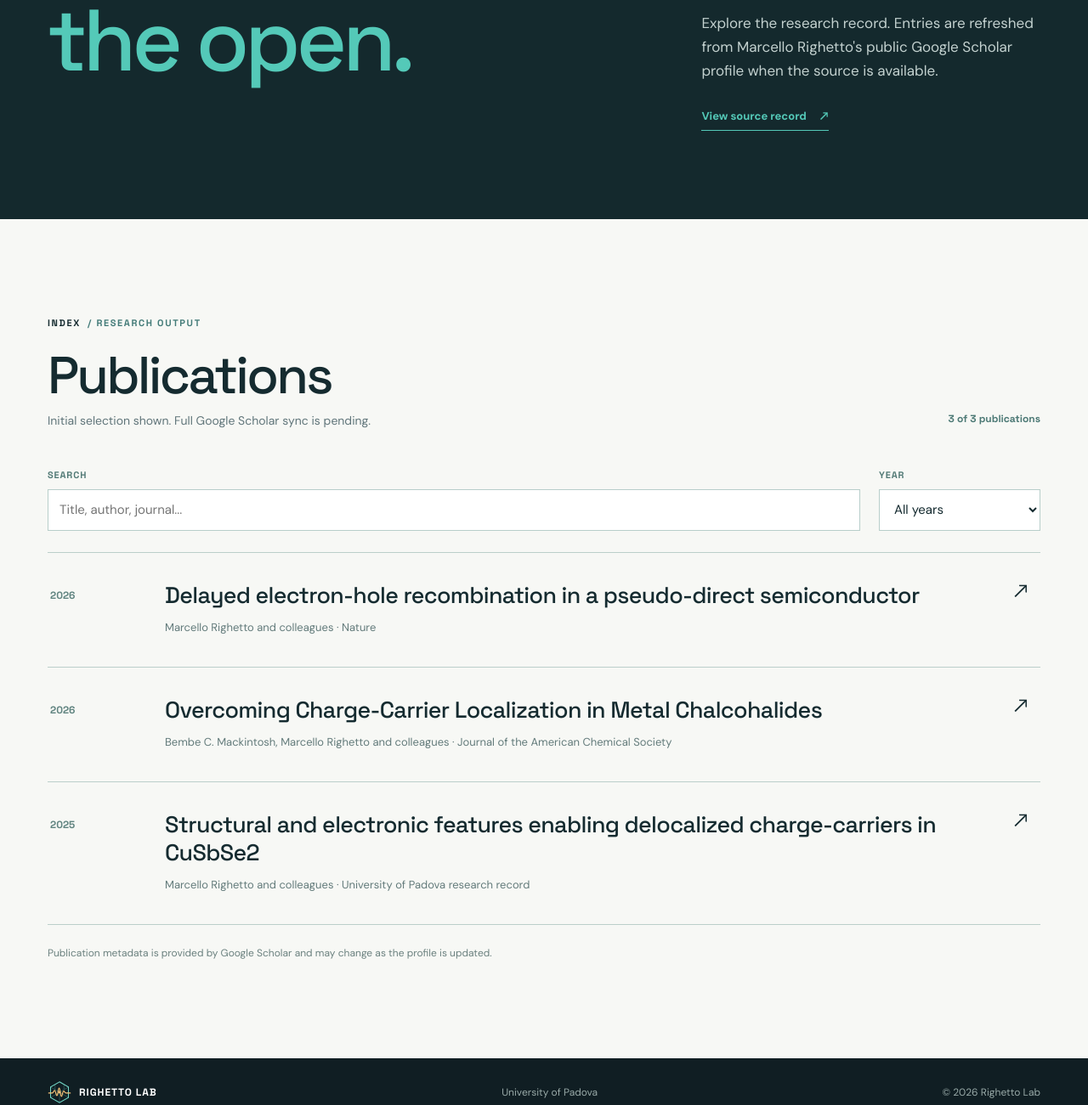
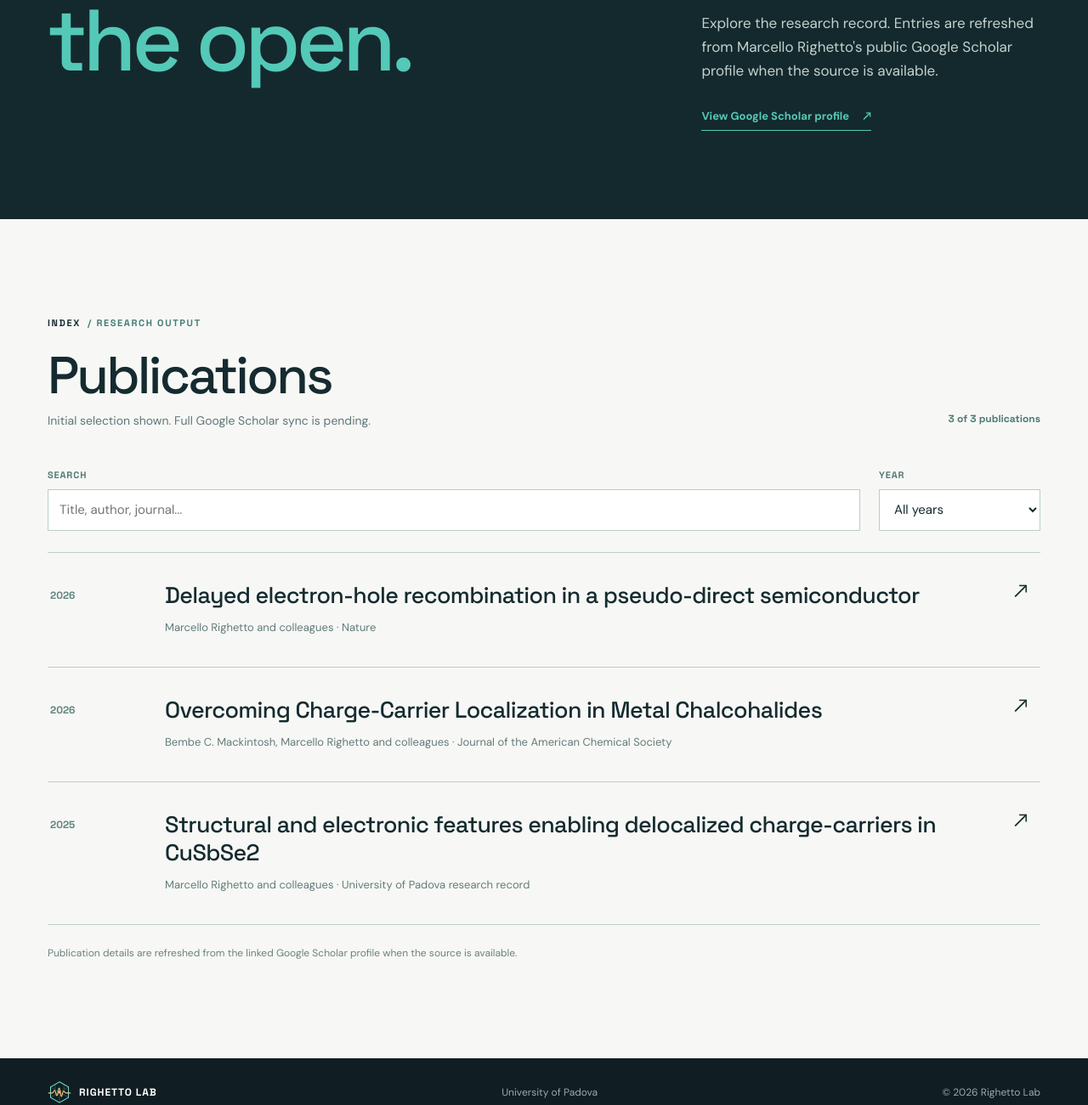
Before and after one commit to Semicond-Collective/Lab, a plain HTML site: page publications.html in a window 1280 px wide. Shown: the part 340-1641 px from the top of the page at 85% size. Drawn offline with Linux system fonts and the light colour scheme.

Commit message:
Link publications archive to Scholar profile

```diff
--- a/publications.html
+++ b/publications.html
@@ -28,7 +28,7 @@
           <div class="section-label section-label-light"><span>03</span> / PUBLICATIONS</div>
           <h1 class="display-heading">Work in<br><em>the open.</em></h1>
           <p>Explore the research record. Entries are refreshed from Marcello Righetto's public Google Scholar profile when the source is available.</p>
-          <a class="archive-source" id="scholar-profile-link" href="https://research.unipd.it/cris/rp/rp10786?type=all" target="_blank" rel="noopener noreferrer">View source record <span aria-hidden="true">&#8599;</span></a>
+          <a class="archive-source" id="scholar-profile-link" href="https://scholar.google.com/citations?user=2q1-iQUAAAAJ" target="_blank" rel="noopener noreferrer">View Google Scholar profile <span aria-hidden="true">&#8599;</span></a>
         </div>
       </section>
       <section class="archive-section section-pad" aria-labelledby="archive-title">
@@ -39,7 +39,7 @@
             <label class="archive-filter"><span>Year</span><select id="publication-year"><option value="all">All years</option></select></label>
           </div>
           <div class="publication-list archive-list" id="all-publications" aria-live="polite"></div>
-          <p class="archive-end-note">Publication metadata is provided by Google Scholar and may change as the profile is updated.</p>
+          <p class="archive-end-note">Publication details are refreshed from the linked Google Scholar profile when the source is available.</p>
         </div>
       </section>
     </main>
```
